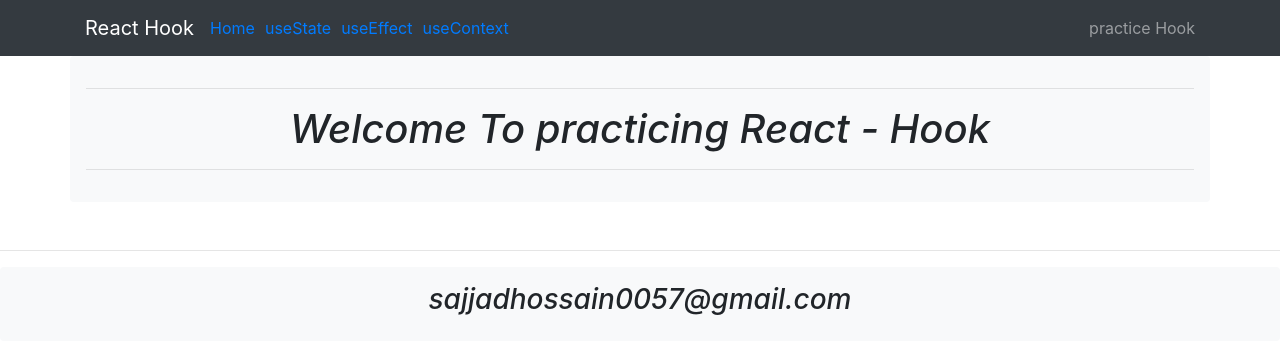
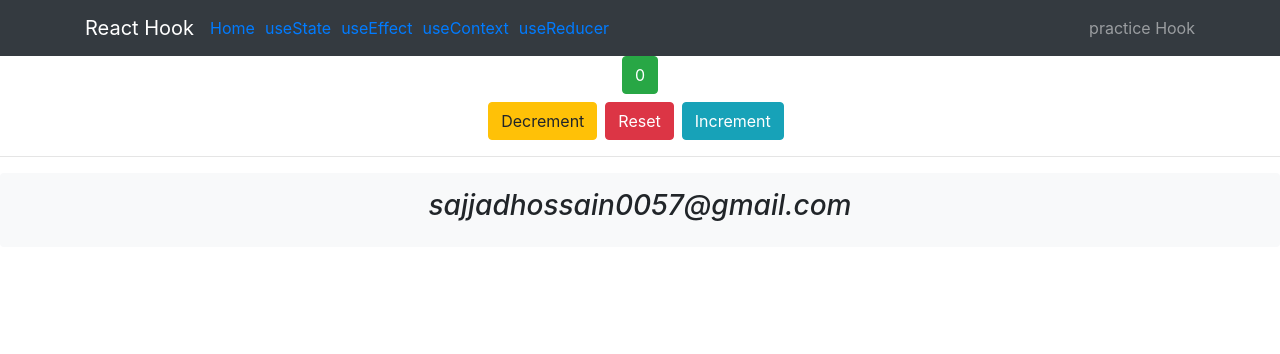
Before and after one commit to sajjad0057/React-Hook, a React (Create React App) app: page /useReducer in a window 1280 px wide. Shown: the top 354 px of the page. Built offline with nearby package versions, Linux system fonts and the light colour scheme.

Commit message:
useReducer (simple state and action)

```diff
--- a/src/components/Body/Body.jsx
+++ b/src/components/Body/Body.jsx
@@ -3,6 +3,7 @@ import { Switch, Route, Redirect } from "react-router-dom";
 import UseEffect from "./useEffect/UseEffect";
 import UseState from "./useState/UseState";
 import UseContext from "./useContext/UseContext";
+import UseReducer from "./useReducer/UseReducer";
 import Welcome from "./Welcome";
 
 const Body = () => {
@@ -13,6 +14,7 @@ const Body = () => {
           <Route path="/setname" exact component={UseState}/>
           <Route path="/useEffect" exact component={UseEffect}/>
           <Route path="/useContext" exact component={UseContext}/>
+          <Route path="/useReducer" exact component={UseReducer}/>
           <Route path="/" component={Welcome}/>
 
 
--- /dev/null
+++ b/src/components/Body/useReducer/CounterOne.jsx
@@ -0,0 +1,35 @@
+import React, { useReducer } from 'react'
+
+const initialState = 0;
+
+const reducer = (state, action) => {
+  switch (action) {
+    case "increment":
+      return state + 1;
+    case "decrement":
+      return state - 1;
+    case "reset":
+      return initialState;
+    default:
+      return state;
+  }
+};
+
+const CounterOne = () => {
+
+    const [count, dispatch] = useReducer(reducer, initialState);
+
+    return (
+        <div>
+            <button className="btn btn-success mb-2">{count}</button>
+            <br/>
+            <button className="btn btn-warning mr-2" onClick={()=>dispatch("decrement")}>Decrement</button>
+            <button className="btn btn-danger mr-2" onClick={()=>dispatch("reset")}>Reset</button>
+            <button className="btn btn-info mr-2" onClick={()=>dispatch("increment")}>Increment</button>
+
+
+        </div>
+    )
+}
+
+export default CounterOne
--- /dev/null
+++ b/src/components/Body/useReducer/UseReducer.jsx
@@ -0,0 +1,40 @@
+import React from "react";
+import CounterOne from "./CounterOne";
+
+
+
+const UseReducer = () => {
+
+  return (
+    <div>
+
+      <CounterOne />
+    </div>
+  );
+};
+
+export default UseReducer;
+
+/**
+useReducer :
+---------------------------------------------------------------------------------
+userReducer is a hook that is used for state management
+It is an alternative to useState
+
+useState is built using useReducer
+
+=========================================================
+useReducer is related to javaScript reducer function
+
+SYNTAX :
+---------
+
+useReducer(reducer,initialState)
+
+newState = reducer(currentState, action)
+
+----------------------------------------------
+
+useReducer   -> returns a pair of values [newState, dispatch]
+
+ */
--- a/src/components/Header/Navigation.jsx
+++ b/src/components/Header/Navigation.jsx
@@ -35,6 +35,9 @@ const Navigation= (props) => {
             <NavItem style={{marginRight:"10px"}}>
               <NavLink exact to="/useContext" className="NavLink">useContext</NavLink>
             </NavItem>
+            <NavItem style={{marginRight:"10px"}}>
+              <NavLink exact to="/useReducer" className="NavLink">useReducer</NavLink>
+            </NavItem>
           </Nav>
         <NavbarText>practice Hook</NavbarText>
         </Collapse>
```
Also changed, not shown: 1 other file (tests, documents, lock files or other folders).
